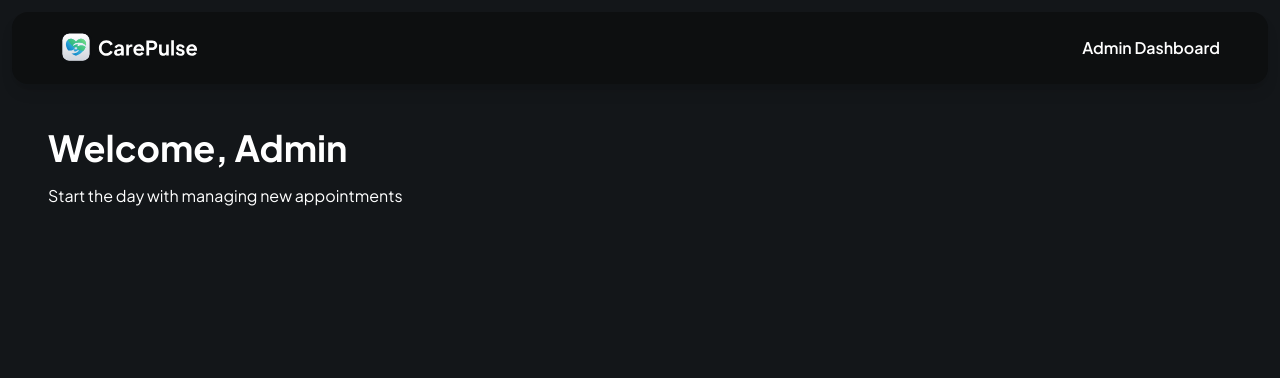
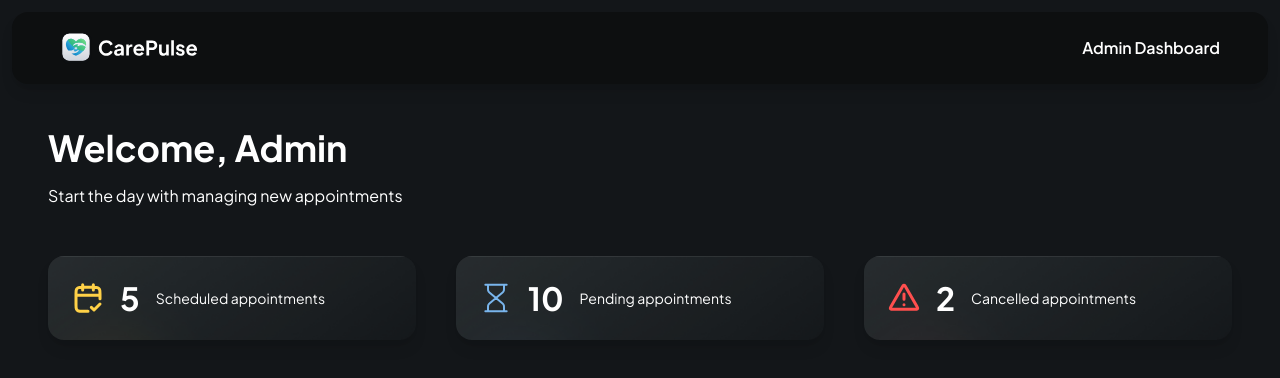
Before and after one commit to rashadsternes/medical-patient-management-system, a Next.js app: page /admin in a window 1280 px wide. Shown: the top 378 px of the page. Built offline with nearby package versions, Linux system fonts and the light colour scheme.

Commit message:
Add appointment statistics cards to admin dashboard

```diff
--- a/app/admin/page.tsx
+++ b/app/admin/page.tsx
@@ -1,6 +1,7 @@
 import React from "react";
 import Link from "next/link";
 import Image from "next/image";
+import StatCard from "@/components/StatCard";
 
 const Admin = () => {
   return (
@@ -23,6 +24,26 @@ const Admin = () => {
           <h1 className="header">Welcome, Admin</h1>
           <p>Start the day with managing new appointments</p>
         </section>
+        <section className="admin-stat">
+          <StatCard
+            type="appointments"
+            count={5}
+            label="Scheduled appointments"
+            icon="/assets/icons/appointments.svg"
+          />
+          <StatCard
+            type="pending"
+            count={10}
+            label="Pending appointments"
+            icon="/assets/icons/pending.svg"
+          />
+          <StatCard
+            type="cancelled"
+            count={2}
+            label="Cancelled appointments"
+            icon="/assets/icons/cancelled.svg"
+          />
+        </section>
       </main>
     </div>
   );
--- /dev/null
+++ b/components/StatCard.tsx
@@ -0,0 +1,30 @@
+import React from "react";
+import clsx from "clsx";
+import Image from "next/image";
+
+interface StatCardProps {
+  type: "appointments" | "pending" | "cancelled";
+  count: number;
+  label: string;
+  icon: string;
+}
+
+const StatCard = ({ count = 0, label, icon, type }: StatCardProps) => {
+  return (
+    <div
+      className={clsx("stat-card", {
+        "bg-appointments": type === "appointments",
+        "bg-pending": type === "pending",
+        "bg-cancelled": type === "cancelled",
+      })}
+    >
+      <div className="flex items-center gap-4">
+        <Image src={icon} height={32} width={32} alt={label} className="size-8 w-fit" />
+        <h2 className="text-32-bold text-white">{count}</h2>
+        <p className="text-14-regular">{label}</p>
+      </div>
+    </div>
+  );
+};
+
+export default StatCard;
```
